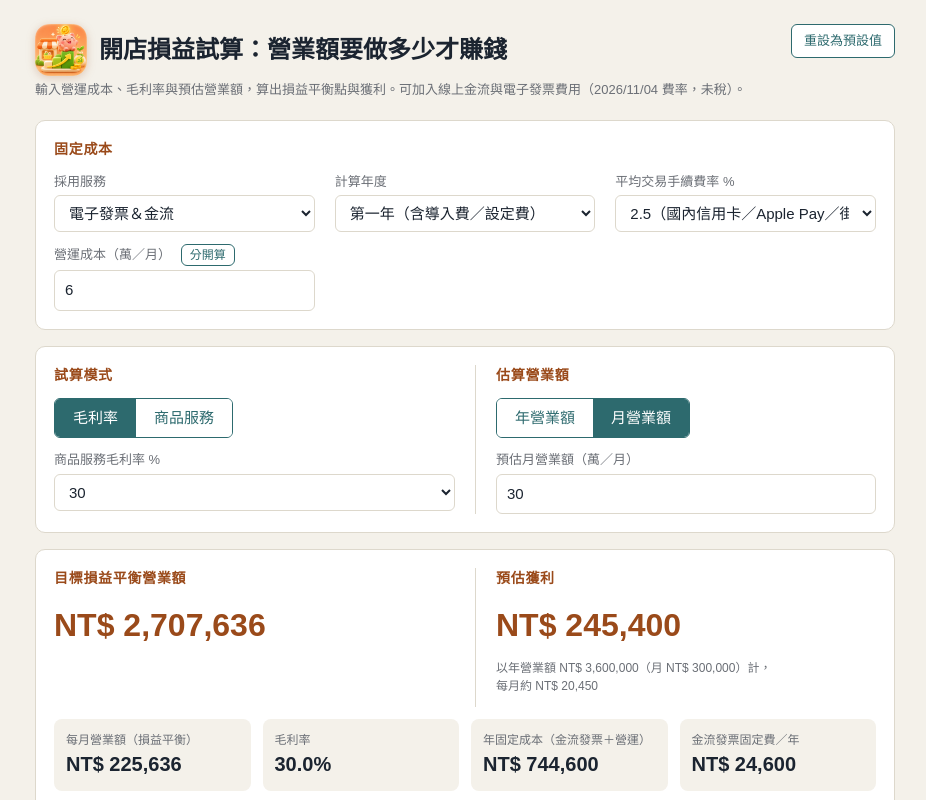
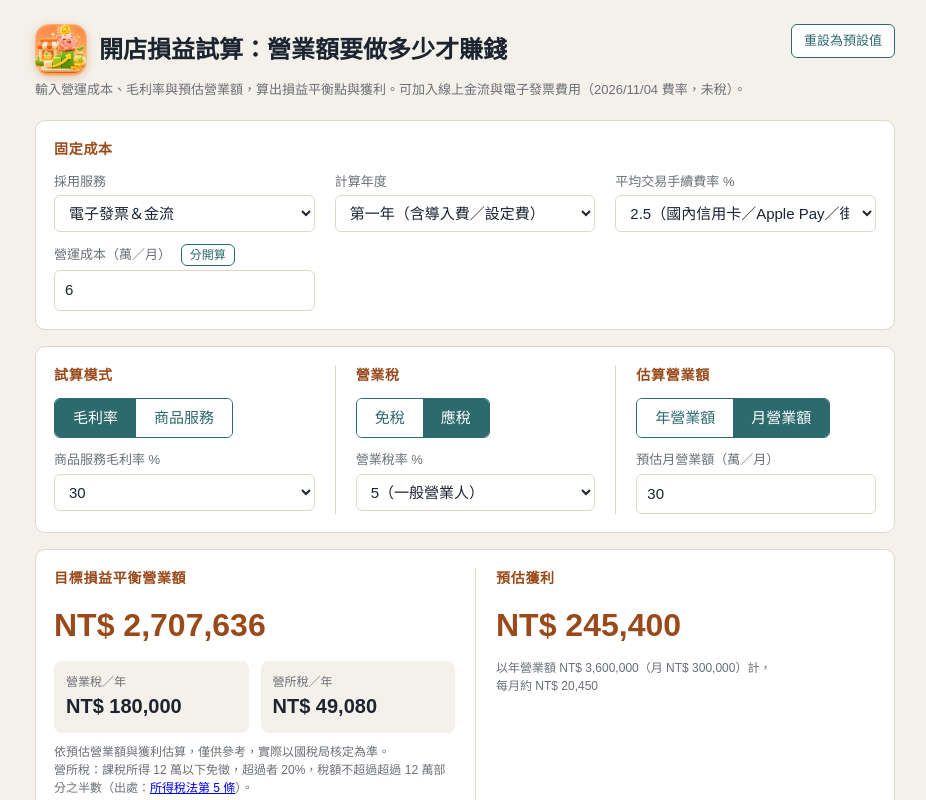
Before and after one commit to gicoi-lab/calc.gicoi.io, a Vue app: page / in a window 1280 px wide. Shown: the top 800 px of the page, without its empty margins (175-1101 px from the left). Built offline with nearby package versions, Linux system fonts and the light colour scheme.

Commit message:
Add 營業稅 (免稅/應稅, 1–5%) and 營所稅 estimates with source link
Co-Authored-By: Claude Opus 5.5 <noreply@anthropic.com>

```diff
--- a/src/App.vue
+++ b/src/App.vue
@@ -1,6 +1,6 @@
 <script setup>
 import { ref, computed, watch } from 'vue'
-import { MARGINS, breakeven, svcFixed, ntd, profit, signedNtd } from './calc.js'
+import { MARGINS, breakeven, svcFixed, ntd, profit, signedNtd, corpTax } from './calc.js'
 
 // 輸入值存在 localStorage；隱私模式等無法存取時退回預設值
 const defaults = []
@@ -28,6 +28,8 @@ const cost = saved('cost', 700)
 const price = saved('price', 1000)
 const revenue = saved('revenue', 30) // 萬
 const revYearly = saved('revYearly', false)
+const taxable = saved('taxable', true)
+const vatPct = saved('vatPct', 5)
 // 營運成本分項（萬，單位同 opex）
 const OPEX_ITEMS = ['房租', '水電', '人事', '網路', '記帳', '系統服務（訂閱）', '廣告行銷', '其他']
 const opexSplit = saved('opexSplit', false)
@@ -67,6 +69,9 @@ const m = computed(() =>
 )
 const R = computed(() => breakeven(m.value, fee.value, F.value))
 const P = computed(() => profit(annualRev.value, m.value, fee.value, F.value))
+// 依預估營業額（未稅）與預估獲利估算，不回扣獲利
+const vat = computed(() => (taxable.value ? annualRev.value * vatPct.value / 100 : 0))
+const cit = computed(() => corpTax(P.value))
 const units = computed(() =>
   isFinite(R.value) && price.value > 0 ? Math.ceil(R.value / price.value).toLocaleString() + ' 件' : '—'
 )
@@ -131,7 +136,7 @@ const rows = computed(() =>
     </div>
 
     <div class="card">
-      <div class="cols">
+      <div class="cols c3">
         <div>
           <h2>試算模式</h2>
           <div class="seg">
@@ -158,6 +163,21 @@ const rows = computed(() =>
           </div>
         </div>
         <div>
+          <h2>營業稅</h2>
+          <div class="seg">
+            <button :class="{ on: !taxable }" @click="taxable = false">免稅</button>
+            <button :class="{ on: taxable }" @click="taxable = true">應稅</button>
+          </div>
+          <label for="vat">營業稅率 %</label>
+          <select id="vat" v-model.number="vatPct" :disabled="!taxable">
+            <option :value="1">1（小規模營業人）</option>
+            <option :value="2">2</option>
+            <option :value="3">3</option>
+            <option :value="4">4</option>
+            <option :value="5">5（一般營業人）</option>
+          </select>
+        </div>
+        <div>
           <h2>估算營業額</h2>
           <div class="seg">
             <button :class="{ on: revYearly }" @click="setRevYearly(true)">年營業額</button>
@@ -174,6 +194,13 @@ const rows = computed(() =>
         <div>
           <h2>目標損益平衡營業額</h2>
           <div class="big">{{ ntd(R) }}</div>
+          <div class="kv" style="margin-top:12px">
+            <div><b>營業稅／年</b><span>{{ taxable ? ntd(vat) : '免稅' }}</span></div>
+            <div><b>營所稅／年</b><span>{{ ntd(cit) }}</span></div>
+          </div>
+          <p class="note">依預估營業額與獲利估算，僅供參考，實際以國稅局核定為準。
+            <br>
+            營所稅：課稅所得 12 萬以下免徵，超過者 20%，稅額不超過超過 12 萬部分之半數（出處：<a href="https://law.moj.gov.tw/LawClass/LawSingle.aspx?pcode=G0340003&flno=5" target="_blank" rel="noopener">所得稅法第 5 條</a>）。</p>
         </div>
         <div>
           <h2>預估獲利</h2>
--- a/src/calc.js
+++ b/src/calc.js
@@ -17,3 +17,6 @@ export const ntd = n => (isFinite(n) && n >= 0 ? 'NT$ ' + Math.round(n).toLocale
 export const profit = (rev, m, fee, F) => rev * (m - fee) - F
 
 export const signedNtd = n => (n < 0 ? '−' : '') + 'NT$ ' + Math.round(Math.abs(n)).toLocaleString()
+
+// 營所稅（所得稅法§5）：課稅所得 ≤12 萬免徵；超過者 20%，但稅額不超過（所得 − 12 萬）÷ 2
+export const corpTax = i => (i > 120000 ? Math.min(i * 0.2, (i - 120000) / 2) : 0)
--- a/src/style.css
+++ b/src/style.css
@@ -44,3 +44,4 @@ tr.pick td{background:#fdf3ea;font-weight:700}
 .foot .issue{display:inline-flex;align-items:center;gap:6px;border-radius:999px;text-decoration:none}
 .foot .issue:hover{color:#fff}
 @media (max-width:575.98px){.foot{flex-direction:column;text-align:center}}
+@media (min-width:641px){.c3{grid-template-columns:repeat(3,1fr)}}
```
Also changed, not shown: 1 other file (tests, documents, lock files or other folders).
